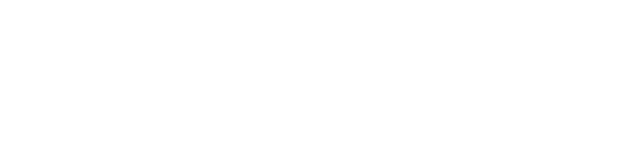
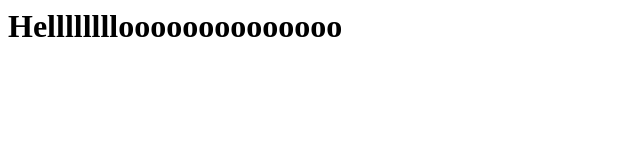
Before and after one commit to Anchitaa25/webappdemo, a plain HTML site: page index.html in a window 1280 px wide. Shown: the whole page, without its empty margins (0-640 px from the left). Drawn offline with Linux system fonts and the light colour scheme.

Commit message:
Update index.html

```diff
--- a/index.html
+++ b/index.html
@@ -1,7 +1,7 @@
 <html>
 <title>
+</title>
 <body>
-MY DEMO !!!
+<h1>Helllllllloooooooooooooo</h1>
 </body>
-</title>
 </html>
```
